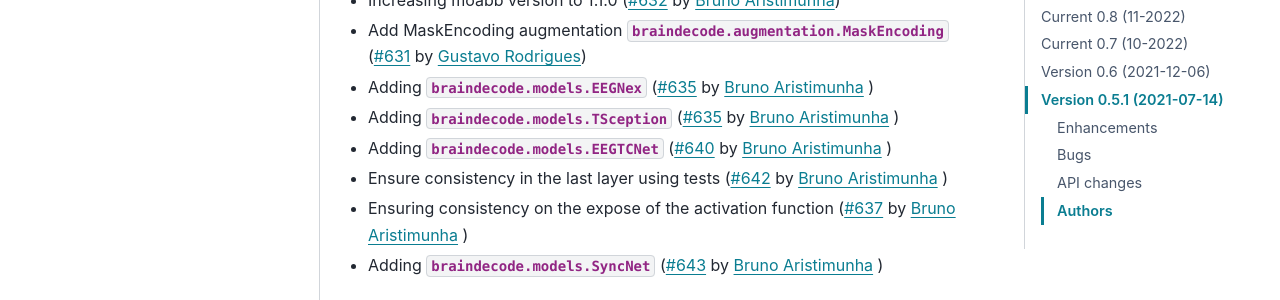
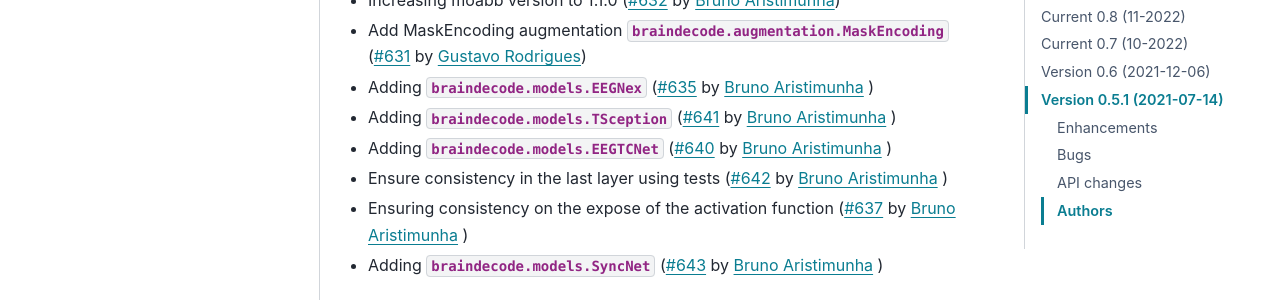
Before and after one commit to braindecode/braindecode, a Sphinx documentation site: the page built from docs/whats_new.rst, in a window 1280 px wide and 900 px high, scrolled down 1101 px. Shown: the part 153-453 px from the top of the window. Built offline with Sphinx 7.4.7 and the PyData theme 0.15.4, drawn with Linux system fonts in a browser that asks for light colours; pages that are not in the unit, such as notebooks, are missing from menus; comment, search, counter and statistics services are not loaded.

Commit message:
Update docs/whats_new.rst

```diff
--- a/docs/whats_new.rst
+++ b/docs/whats_new.rst
@@ -46,7 +46,7 @@ Enhancements
 - Increasing moabb version to 1.1.0 (:gh:`632` by `Bruno Aristimunha`_)
 - Add MaskEncoding augmentation :class:`braindecode.augmentation.MaskEncoding` (:gh:`631` by `Gustavo Rodrigues`_)
 - Adding :class:`braindecode.models.EEGNex`  (:gh:`635` by `Bruno Aristimunha`_ )
-- Adding :class:`braindecode.models.TSception`  (:gh:`635` by `Bruno Aristimunha`_ )
+- Adding :class:`braindecode.models.TSception`  (:gh:`641` by `Bruno Aristimunha`_ )
 - Adding :class:`braindecode.models.EEGTCNet`  (:gh:`640` by `Bruno Aristimunha`_ )
 - Ensure consistency in the last layer using tests (:gh:`642` by `Bruno Aristimunha`_ )
 - Ensuring consistency on the expose of the activation function (:gh:`637` by `Bruno Aristimunha`_ )
```
